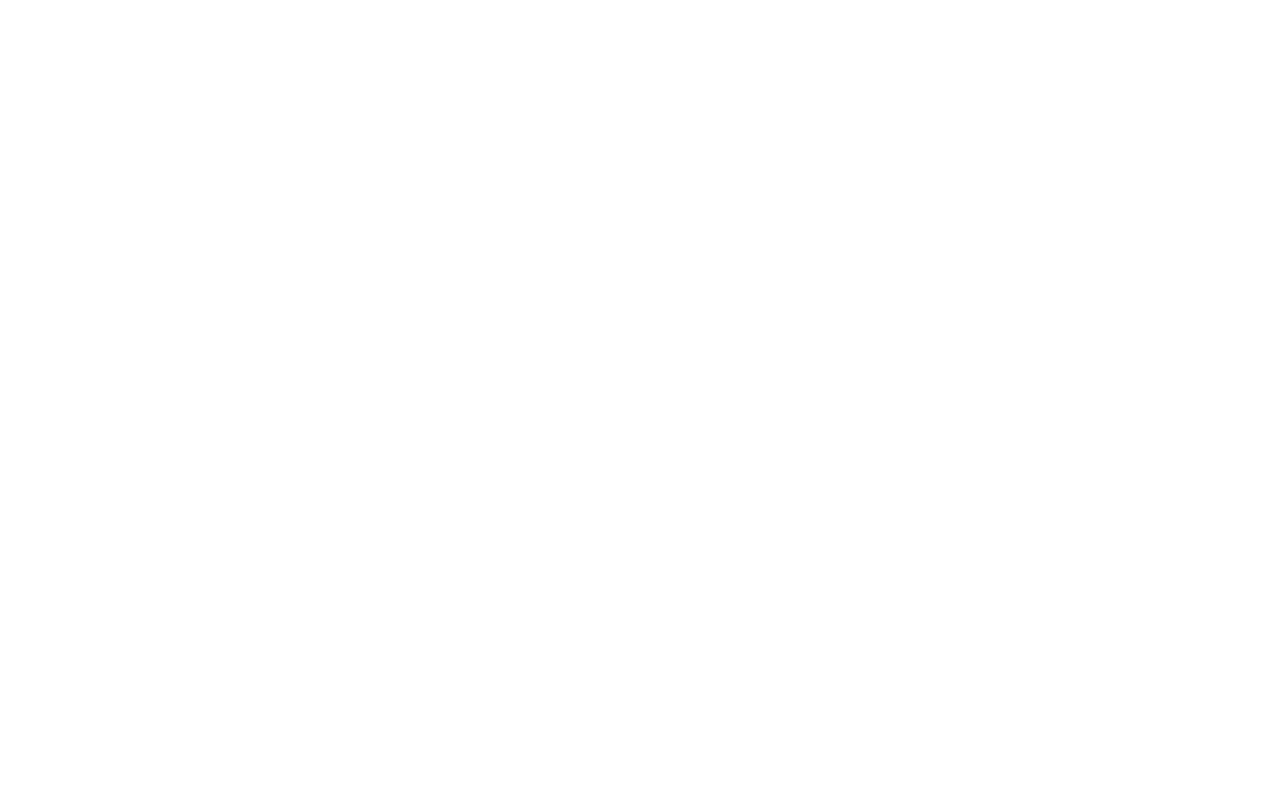
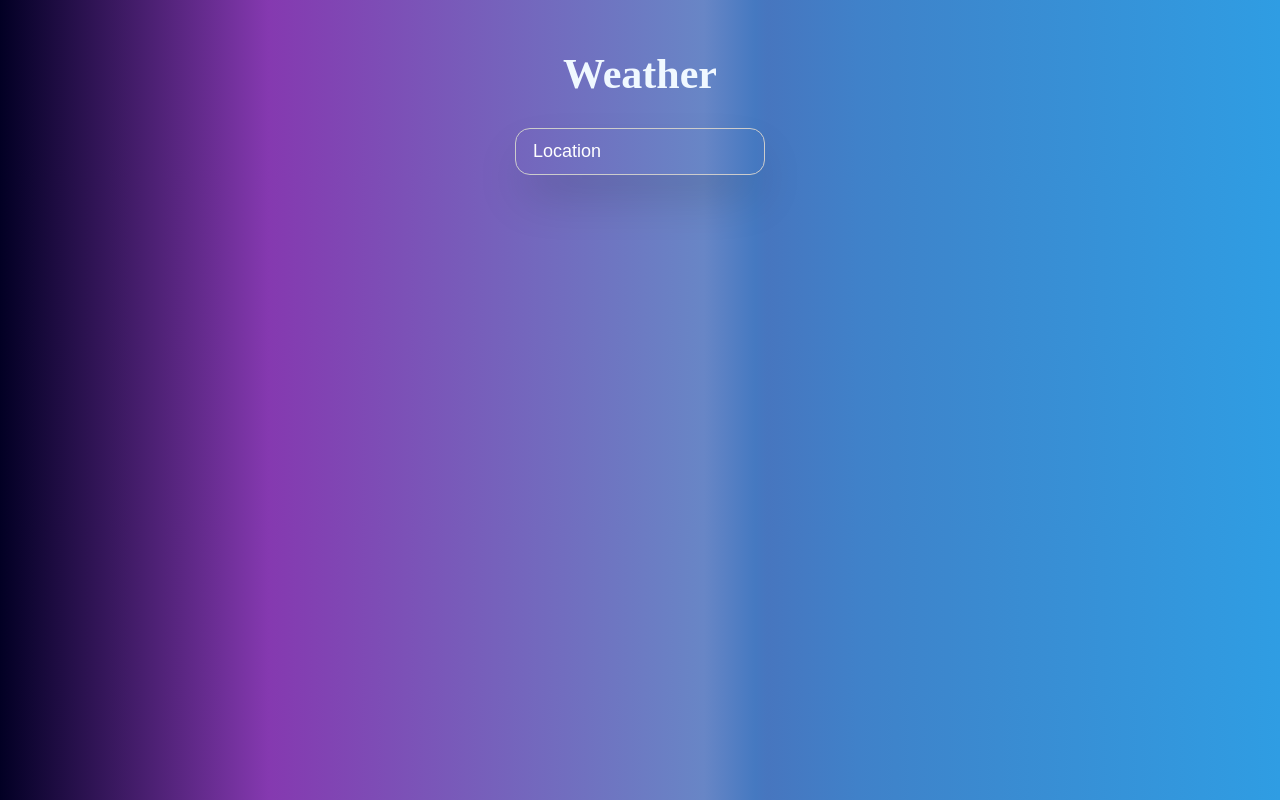
Before and after one commit to Sefaciftci/newProfileApp, a React (Vite) app: page /weather in a window 1280 px wide. Before the commit this address had no page. Built offline with nearby package versions, Linux system fonts and the light colour scheme.

Commit message:
weatherApp

```diff
--- a/package.json
+++ b/package.json
@@ -11,6 +11,7 @@
   },
   "dependencies": {
     "axios": "^1.5.1",
+    "dotenv": "^16.4.5",
     "formik": "^2.4.5",
     "react": "^18.2.0",
     "react-dom": "^18.2.0",
--- a/src/App.jsx
+++ b/src/App.jsx
@@ -4,6 +4,7 @@
 import ProfileMainApp from './pages/ProfileApp/ProfileMainApp';
 import MainSearch from './pages/ImgSearchApp/MainSearch';
 import MainTask from './pages/TaskApp/MainTask';
+import WeatherMain from './pages/WheatherApp/WeatherMain';
 
 function App() {
   return (
@@ -13,6 +14,7 @@
         <Route path='/newProfile' element={<ProfileMainApp/>}/>
         <Route path='/imgSearch' element={<MainSearch/>}/>
         <Route path='/task' element={<MainTask/>}/>
+        <Route path='/weather' element={<WeatherMain/>}/>
       </Routes>
     </>
   )
--- a/src/pages/TaskApp/MainTask.jsx
+++ b/src/pages/TaskApp/MainTask.jsx
@@ -63,7 +63,7 @@
       <TaskList task={task} deleteTask= {deleteTask} onUpdated={onUpdated}/>
       <div className='btnBox taskBtnBox'>
           <button className='navigateBtn' onClick={()=>navigate('/imgSearch')}><BsChevronLeft fontWeight=''/></button>
-          <button  className='navigateBtn' onClick={()=>navigate('/')}><BsChevronRight/></button>
+          <button  className='navigateBtn' onClick={()=>navigate('/weather')}><BsChevronRight/></button>
       </div>
     </div>
   )
--- /dev/null
+++ b/src/pages/WheatherApp/WeatherMain.jsx
@@ -0,0 +1,52 @@
+import axios from "axios";
+import "./weatherApp.css";
+import React, { useEffect, useState } from "react";
+
+const WeatherMain = () => {
+  const [weatherData, setWeatherData] = useState(null);
+  const [city, setCity] = useState("");
+
+
+    const formSubmit = async (event) => {
+      event.preventDefault();
+      try {
+        await axios
+          .get(
+            `http://api.weatherapi.com/v1/forecast.json?key=4af49a9bf73b4a0d86a55305240203&q=${city}&days=5&aqi=yes&alerts=yes`
+          )
+          .then((response) => setWeatherData(response.data));
+      } catch (error) {
+        console.error("Error");
+      }
+    };
+
+  return <div className="weatherContainer">
+    <h1 className="weatherTitle">Weather</h1>
+    <div>
+      <form onSubmit={formSubmit}>
+        <input
+        className="weatherInput"
+        type="text"
+        value={city}
+        onChange={(e)=> setCity(e.target.value)}
+        placeholder="Location"
+        />
+      </form>
+    </div>
+    {weatherData &&(
+      <div className="weatherInfo">
+        <h3 className="weatherLocation">{weatherData.location.name}</h3>
+          <div className="weatherContent">
+            <img src={weatherData.current.condition.icon}/>
+            <div>
+            <h3 className="weatherTemp">{weatherData.current.temp_c}°C</h3>
+            <p>{weatherData.current.condition.text}</p>
+            </div>
+          </div>
+            <p className="weatherLocaltime">{weatherData.location.localtime} </p>
+      </div>
+    )}
+  </div>;
+};
+
+export default WeatherMain;
--- /dev/null
+++ b/src/pages/WheatherApp/weatherApp.css
@@ -0,0 +1,61 @@
+.weatherContainer{
+    margin-top: 50px;
+    text-align: center;
+}
+.weatherTitle{
+    color: aliceblue;
+    font-size: 42px;
+    letter-spacing: 1.3x;
+}
+.weatherInput{
+    padding: 12px 17px;
+    border-radius: 15px;
+    border: none;
+    margin-top: 30px;
+    width:250px;
+    font-size: 18px;
+    color: #fff;
+    background-color: transparent;
+    border: 1px solid #ccc;
+    box-shadow: rgba(0, 0, 0, 0.25) 0px 25px 50px -12px;
+}
+.weatherInput:hover{
+    outline: none;
+}
+.weatherInput::placeholder{
+    color: #fff;
+}
+.weatherInfo{
+    width: 350px;
+    height: 280px;
+    background-color: aliceblue;
+    text-align: center;
+    margin-top: 60px;
+    border-radius: 15px;
+    padding: 30px 10px;
+    background-color: transparent;
+    border: 1px solid #ccc;
+    color: #fff;
+    box-shadow: rgba(0, 0, 0, 0.25) 0px 25px 50px -12px;
+}
+.weatherLocation{
+    color: #fff;
+    font-size: 32px;
+    letter-spacing: 1.1px;
+}
+.weatherContent{
+    display: flex;
+    align-items: center;
+    justify-content:space-around;
+    padding: 30px;
+    font-size: 17px;
+}
+.weatherTemp{
+    font-size: 38px;
+    padding: 5px;
+}
+.weatherLocaltime{
+    margin-top: 8px;
+    font-size: 18px;
+
+}
```
Also changed, not shown: 2 other files (tests, documents, lock files or other folders).
